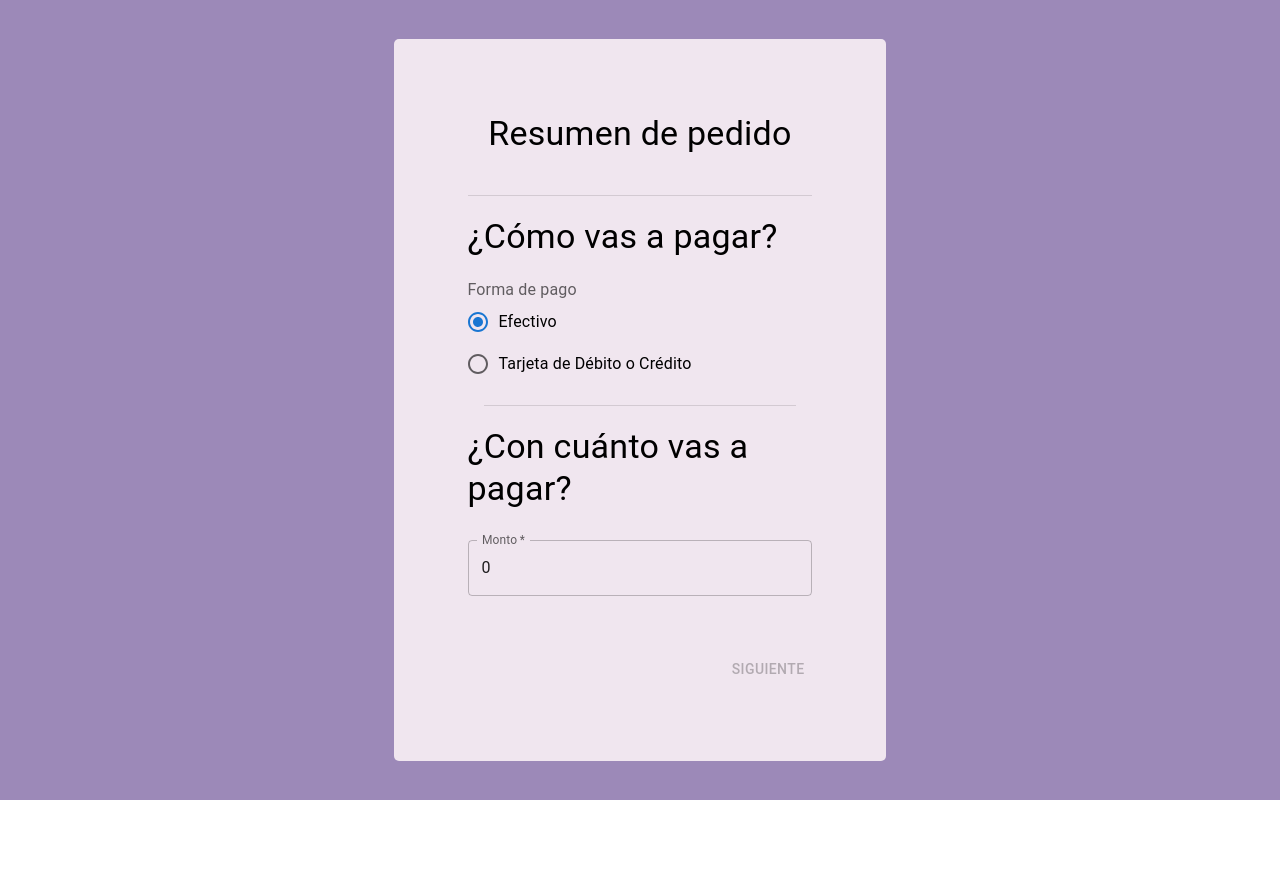
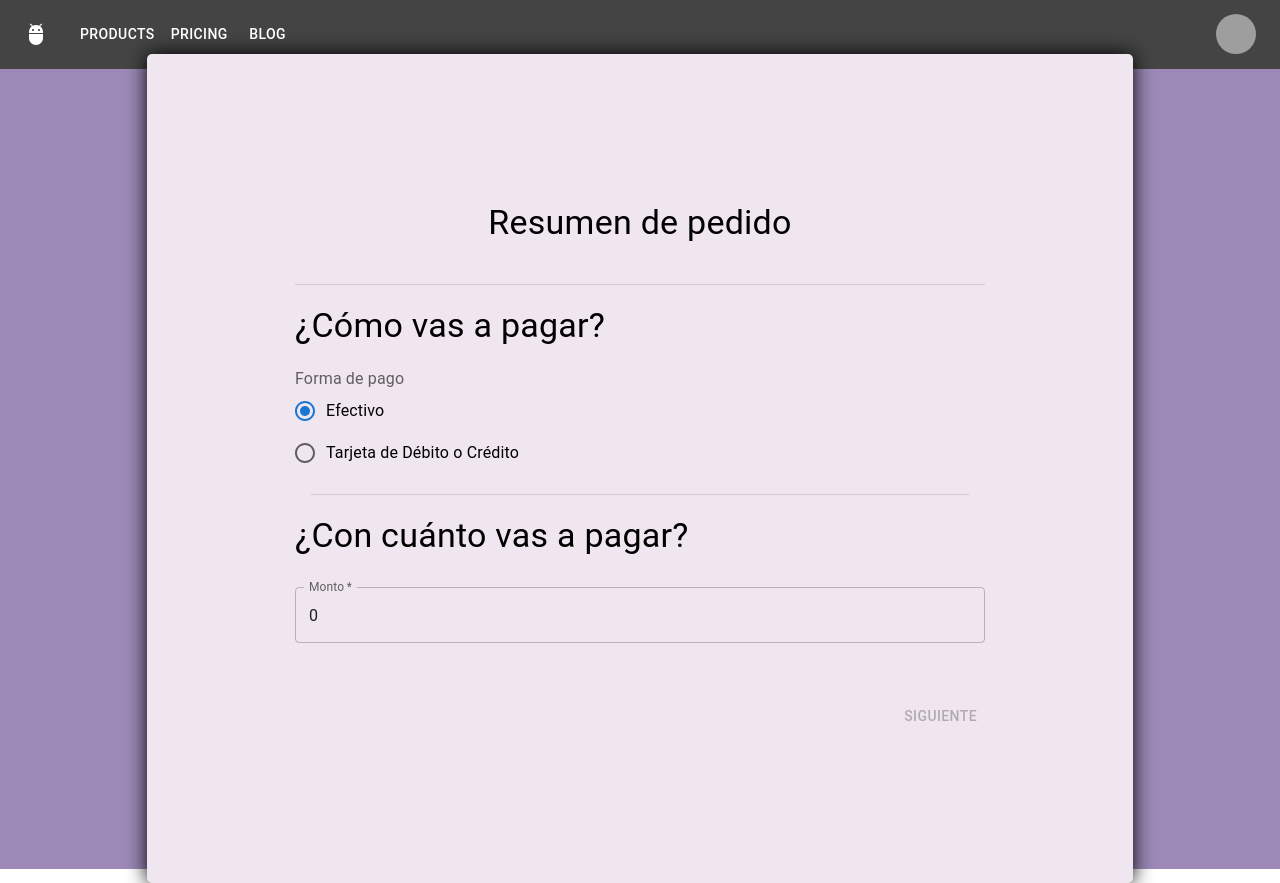
Before and after one commit to BenjaCarrizo04/deliver-eat, a React (Create React App) app: page /resumen in a window 1280 px wide. Before the commit the page ends 800 px from the top, so only its background shows below. Built offline with nearby package versions, Linux system fonts and the light colour scheme; grey boxes are pictures that could not be loaded.

Commit message:
Added nav-bar

```diff
--- a/src/App.css
+++ b/src/App.css
@@ -28,6 +28,10 @@
   color: #61dafb;
 }
 
+.nav-var {
+  color: #B8BEDD
+}
+
 @keyframes App-logo-spin {
   from {
     transform: rotate(0deg);
--- a/src/App.js
+++ b/src/App.js
@@ -7,6 +7,7 @@
 import Resumen from "./components/screens/Resumen";
 import Busca from "./components/screens/Busca";
 import Entrega from "./components/screens/Entrega";
+import NavBar from "./components/helpers/Navbar";
 
 function App() {
   const [pedido, setPedido] = useState({
@@ -172,7 +173,26 @@
 
     setPedido({ ...op });
   }, [pedido.distancia]);
+
+  const boxStyle = {
+    display: "flex",
+    borderRadius: "5px",
+    boxShadow: "0px 0px 20px #000000",
+    backgroundColor: "#F0E6EF",
+    width: "40%",
+    "@media(max-width: 1300px)": {
+      width: "80%",
+    },
+    "@media(max-width: 800px)": {
+      width: "100%",
+    },
+    minHeight: "60%",
+    flexDirection: "column",
+  };
+
   return (
+    <div>
+      <NavBar></NavBar>
       <Container
         sx={{
           display: "flex",
@@ -183,16 +203,7 @@
         }}
         maxWidth="false"
       >
-      <Box
-        sx={{
-          display: "flex",
-          borderRadius: "5px",
-          backgroundColor: "#F0E6EF",
-          width: "40%",
-          minHeight: "60%",
-          flexDirection: "column",
-        }}
-      >
+        <Box sx={boxStyle}>
           <BrowserRouter>
             <Routes>
               <Route
@@ -249,6 +260,7 @@
           </BrowserRouter>
         </Box>
       </Container>
+    </div>
   );
 }
 
--- /dev/null
+++ b/src/components/helpers/Navbar.jsx
@@ -0,0 +1,137 @@
+import * as React from "react";
+import AppBar from "@mui/material/AppBar";
+import Box from "@mui/material/Box";
+import Toolbar from "@mui/material/Toolbar";
+import IconButton from "@mui/material/IconButton";
+import Typography from "@mui/material/Typography";
+import Menu from "@mui/material/Menu";
+import MenuIcon from "@mui/icons-material/Menu";
+import Container from "@mui/material/Container";
+import Avatar from "@mui/material/Avatar";
+import Button from "@mui/material/Button";
+import Tooltip from "@mui/material/Tooltip";
+import MenuItem from "@mui/material/MenuItem";
+import AdbIcon from "@mui/icons-material/Adb";
+import DeliveryIcon from "../../assets/delivery-Icon.png";
+
+const pages = ["Products", "Pricing", "Blog"];
+const settings = ["Profile", "Account", "Dashboard", "Logout"];
+
+function NavBar() {
+  return (
+    <AppBar position="static" style={{ background: "#444" }}>
+      <Container maxWidth="xl">
+        <Toolbar disableGutters>
+          <AdbIcon sx={{ display: { xs: "none", md: "flex" }, mr: 1 }} />
+          <Typography
+            variant="h6"
+            noWrap
+            component="a"
+            href="/"
+            sx={{
+              mr: 2,
+              display: { xs: "none", md: "flex" },
+              fontFamily: "monospace",
+              fontWeight: 700,
+              letterSpacing: ".3rem",
+              color: "inherit",
+              textDecoration: "none",
+            }}
+          >
+            {/*             <img className="delivery-icon" src={DeliveryIcon} /> */}
+          </Typography>
+
+          <Box sx={{ flexGrow: 1, display: { xs: "flex", md: "none" } }}>
+            <IconButton
+              size="large"
+              aria-label="account of current user"
+              aria-controls="menu-appbar"
+              aria-haspopup="true"
+              color="inherit"
+            >
+              <MenuIcon />
+            </IconButton>
+            <Menu
+              id="menu-appbar"
+              anchorOrigin={{
+                vertical: "bottom",
+                horizontal: "left",
+              }}
+              keepMounted
+              transformOrigin={{
+                vertical: "top",
+                horizontal: "left",
+              }}
+              sx={{
+                display: { xs: "block", md: "none" },
+              }}
+            >
+              {pages.map((page) => (
+                <MenuItem key={page}>
+                  <Typography textAlign="center">{page}</Typography>
+                </MenuItem>
+              ))}
+            </Menu>
+          </Box>
+          <AdbIcon sx={{ display: { xs: "flex", md: "none" }, mr: 1 }} />
+          <Typography
+            variant="h5"
+            noWrap
+            component="a"
+            href="/"
+            sx={{
+              mr: 2,
+              display: { xs: "flex", md: "none" },
+              flexGrow: 1,
+              fontFamily: "monospace",
+              fontWeight: 700,
+              letterSpacing: ".3rem",
+              color: "inherit",
+              textDecoration: "none",
+            }}
+          >
+            {/*             <img className="delivery-icon" src={DeliveryIcon} /> */}
+          </Typography>
+          <Box sx={{ flexGrow: 1, display: { xs: "none", md: "flex" } }}>
+            {pages.map((page) => (
+              <Button
+                key={page}
+                sx={{ my: 2, color: "white", display: "block" }}
+              >
+                {page}
+              </Button>
+            ))}
+          </Box>
+
+          <Box sx={{ flexGrow: 0 }}>
+            <Tooltip title="Open settings">
+              <IconButton sx={{ p: 0 }}>
+                <Avatar alt="Remy Sharp" src="/static/images/avatar/2.jpg" />
+              </IconButton>
+            </Tooltip>
+            <Menu
+              sx={{ mt: "45px" }}
+              id="menu-appbar"
+              anchorOrigin={{
+                vertical: "top",
+                horizontal: "right",
+              }}
+              keepMounted
+              transformOrigin={{
+                vertical: "top",
+                horizontal: "right",
+              }}
+            >
+              {settings.map((setting) => (
+                <MenuItem key={setting}>
+                  <Typography textAlign="center">{setting}</Typography>
+                </MenuItem>
+              ))}
+            </Menu>
+          </Box>
+        </Toolbar>
+      </Container>
+    </AppBar>
+  );
+}
+export default NavBar;
```
Also changed, not shown: src/assets/delivery-Icon.png (added). Lines whose indentation alone changed are shown as unchanged.
